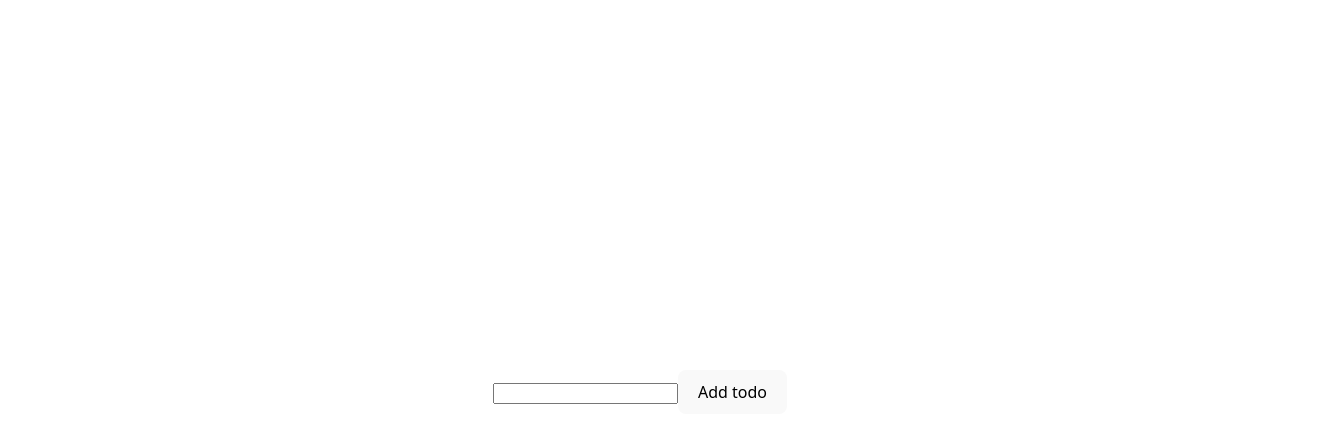
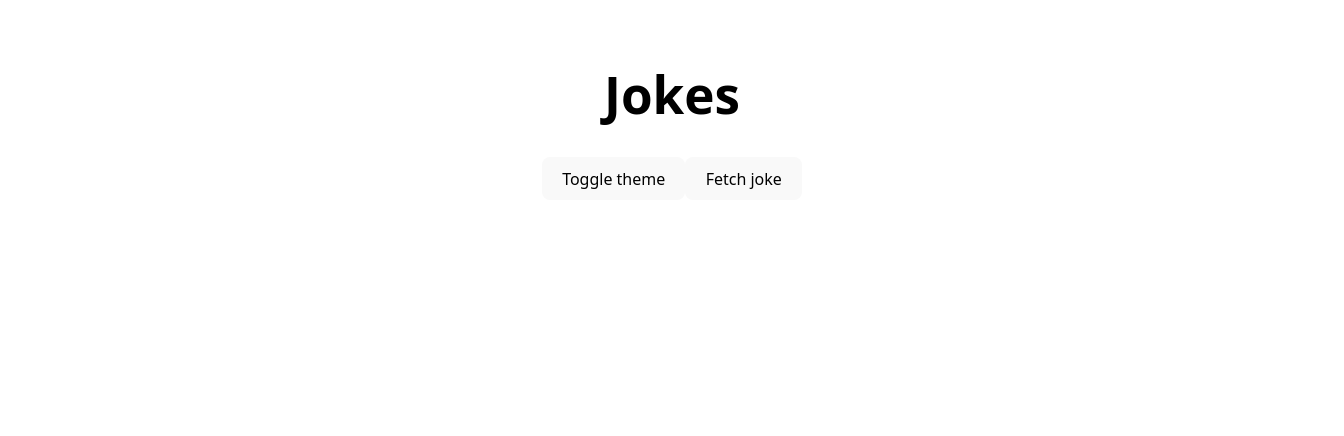
Before and after one commit to adamrturman/react-practice, a React (Vite) app: page / in a window 1280 px wide. Shown: the top 436 px of the page, 1344 px wide, since content can reach past the window. Built offline with nearby package versions, Linux system fonts and the light colour scheme.

Commit message:
feat: stabilize list and theme

```diff
--- a/src/App.tsx
+++ b/src/App.tsx
@@ -7,11 +7,13 @@ import ListWithProps from './ListWithProps';
 import ThemeSwitcher from './ThemeSwitcher';
 import Search from './Search';
 import Todo from './Todo';
+import Joke from './Joke';
 
 function App() {
   return (
     <>
-      <Todo />
+      <Joke />
+      {/*<Todo />*/}
       {/*<Search />*/}
       {/*<ThemeSwitcher />*/}
       {/*<ListWithProps />*/}
--- /dev/null
+++ b/src/Joke.tsx
@@ -0,0 +1,58 @@
+import { useMemo, useState } from 'react';
+import MemoizeJoke from './JokeItem';
+
+interface IJoke {
+  id: string;
+  setup: string;
+  punchline: string;
+}
+
+export default function Joke() {
+  const [isDarkMode, setIsDarkMode] = useState(false);
+  const [jokeList, setJokeList] = useState<Array<IJoke>>([]);
+
+  const toggleDarkMode = () => {
+    setIsDarkMode(!isDarkMode);
+  }
+
+  const fetchJoke = async () => {
+    try {
+      const response = await fetch('https://official-joke-api.appspot.com/random_joke');
+      const data = await  response.json();
+      const jokeToAdd: IJoke = {
+        id: crypto.randomUUID(),
+        setup: data.setup,
+        punchline: data.punchline,
+      }
+      setJokeList(previousJokeList => [...previousJokeList, jokeToAdd]);
+    } catch {
+      console.error('oops')
+    }
+  }
+
+  const displayedJokes = jokeList.map(joke => {
+      return (
+        <MemoizeJoke key={joke.id} setup={joke.setup} punchline={joke.punchline} />
+      );
+    })
+
+  //  don't recompute styles if only the list has changed and note the theme
+  const styles = useMemo(() => {
+    return {
+      height: '100vh',
+      width: '100vw',
+      backgroundColor: isDarkMode ? 'black' : 'white',
+      color: isDarkMode ? 'white' : 'black'
+    };
+  }, [isDarkMode]);
+
+
+  return (
+    <div style={styles}>
+      <h1>Jokes</h1>
+      <button onClick={toggleDarkMode}>Toggle theme</button>
+      <button onClick={fetchJoke}>Fetch joke</button>
+      {jokeList.length > 0 && displayedJokes}
+    </div>
+  );
+}
--- /dev/null
+++ b/src/JokeItem.tsx
@@ -0,0 +1,17 @@
+import { memo } from 'react';
+
+interface JokeItemProps {
+  setup: string;
+  punchline: string;
+}
+const MemoizeJoke = memo(function JokeItem({setup, punchline}: JokeItemProps) {
+  console.log('rendering joke')
+  return (
+    <>
+      <p>{setup}</p>
+      <p>{punchline}</p>
+    </>
+  );
+});
+
+export default MemoizeJoke;
--- a/src/Todo.tsx
+++ b/src/Todo.tsx
@@ -66,8 +66,6 @@ export default function Todo() {
     setList(updatedTodos);
   }
 
-
-
   const displayedList = list.map(item => {
     return (
       <Fragment key={item.id}>
```
Also changed, not shown: src/Weather.tsx (+13 -0 lines).
